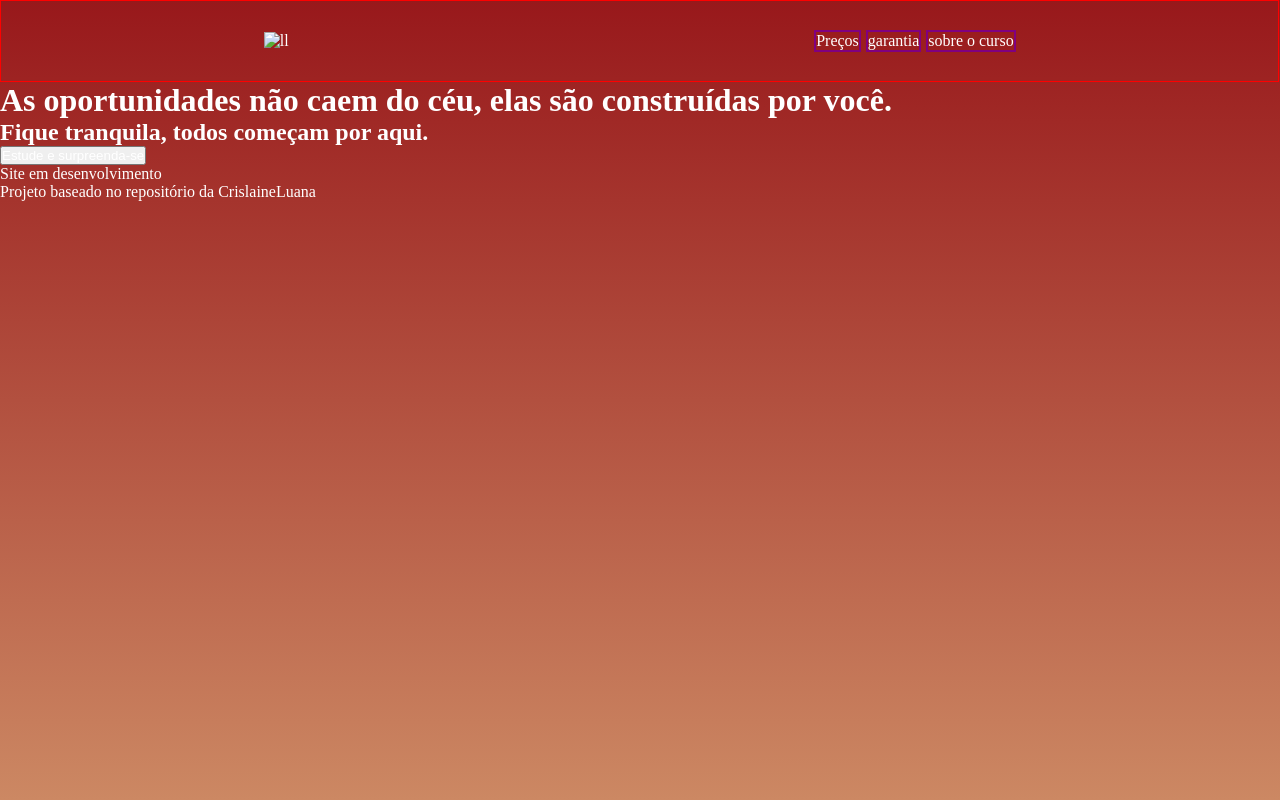
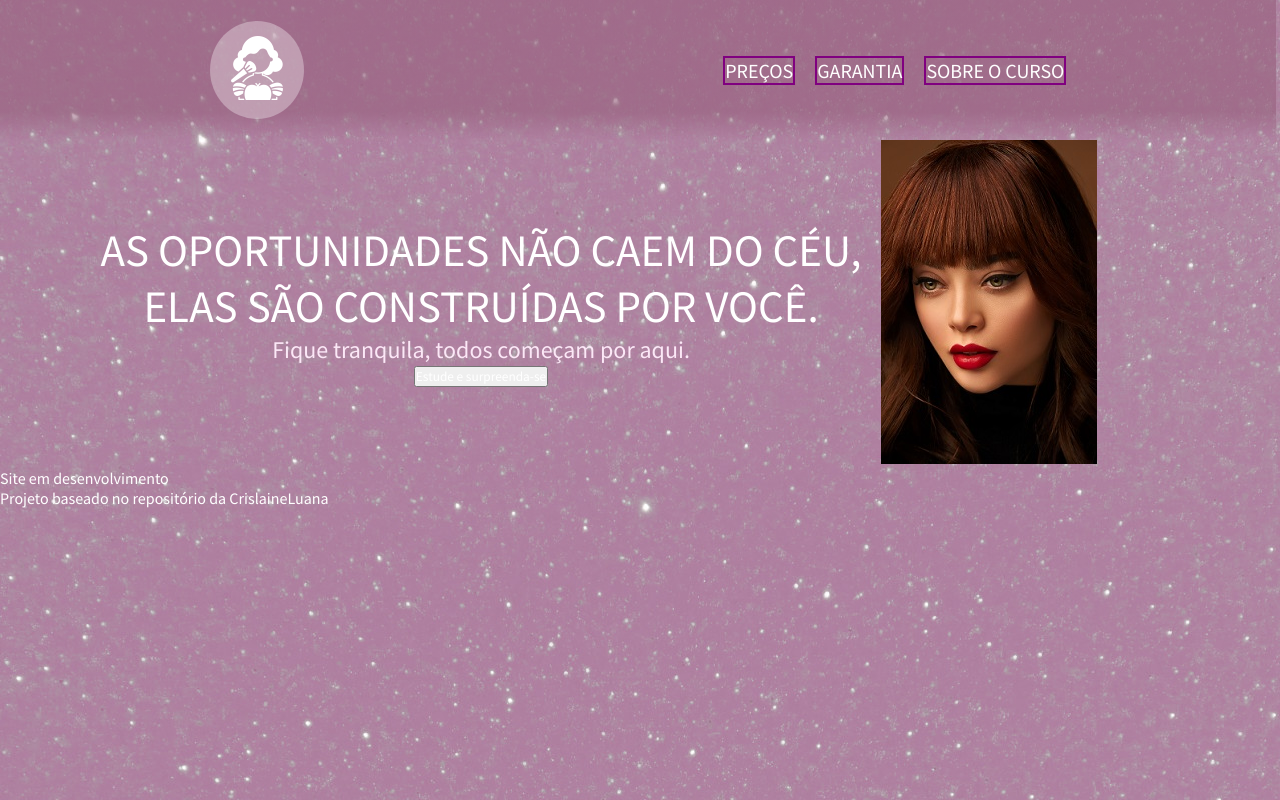
Before and after one commit to KarlaKirchhoff/maquiagem-profissional, a plain HTML site: page index.html in a window 1280 px wide. Drawn offline with Linux system fonts and the light colour scheme.

Commit message:
Parte 2
Eu sei que está feio e amador, eu ainda estou testando algumas coisas.

```diff
--- a/index.css
+++ b/index.css
@@ -1,39 +1,93 @@
+@import url('https://fonts.googleapis.com/css2?family=Courgette&family=Source+Sans+Pro:wght@200;400&display=swap');
+
+/*font-family: 'Courgette', cursive;
+font-family: 'Source Sans Pro', sans-serif;*/
+
+/* RESETANDO O CSS */
 *{
     margin: 0px;
     padding: 0px;
     text-decoration: none;
+    font-family: 'Source Sans Pro', sans-serif;
+    font-weight: 400;
     color: white;
 }
 
 html{
     width: 100vw;
     height: 100vh;
-    background-image: linear-gradient(to bottom, #98181B, #cc8863);
-    display: flex;
+    background-image: url('imagem/padrao-fundo.jpg');
 }
 
+body{
+    width: 100vw;
+    height: 100vh;
+
+}
+
+/* CONFIGURAÇÕES DO CABEÇALHO */
+
 header{
-    width: 99.8vw;
+    width: 99.7vw;
     height: 10vh;
+    padding: 30px 0px;
     display: flex;
     flex-direction: row;
     align-items: center;
     justify-content: space-around;
+    background-image: linear-gradient(to bottom, rgba(151, 96, 126, 0.623) 80%, transparent);
 
+}
 
-    border: 1px solid red;
+.imagem{
+    padding: 15px;
+    border-radius: 50%;
+    background-color: rgba(255, 255, 255, 0.329);
 }
+
+#logo{
+    height: 8vh;
+}
+
+/* BOTÕES DO CABEÇALHO */
 
 ul{
     display: flex;
     flex-direction: row;
     align-items: center;
-    gap: 5px;
+    gap: 20px;
 
 
 }
 
 li{
     list-style: none;
+    text-transform: uppercase;
+    font-size: 20px;
     border: 2px solid purple;
 }
+
+/* CONFIGURAÇÕES DO 'MAIN' */
+
+main{
+    display:flex;
+    flex-direction:row;
+    align-items: center;
+}
+
+.conteudo-principal{
+    width: 800px;
+    display: flex;
+    text-align: center;
+    flex-direction: column;
+    padding-left: 81px;
+}
+
+h1{
+    text-transform: uppercase;
+    font-size: 45px;
+}
+
+h2{
+    color: rgb(252, 232, 247);
+}
--- a/index.html
+++ b/index.html
@@ -11,8 +11,9 @@
 <body>
     <header>
         <div class="imagem">
-            <img src="#" alt="ll">
+            <img id="logo" src="imagem/maquiagem1.png" alt="ll">
         </div>
+
         <nav>
             <ul>
                 <li>Preços</li>
@@ -31,6 +32,10 @@
                 <button>Estude e surpreenda-se</button>
             </div>
         </div>
+
+        <div class="imagem-main">
+            <img id="modelo1" src="imagem/modelo2.jpg" alt="modelo">
+        </div>
     </main>
 
     <footer>
```
Also changed, not shown: imagem/maquiagem1.png (added), imagem/padrao-fundo.jpg (added), 1 other file.
